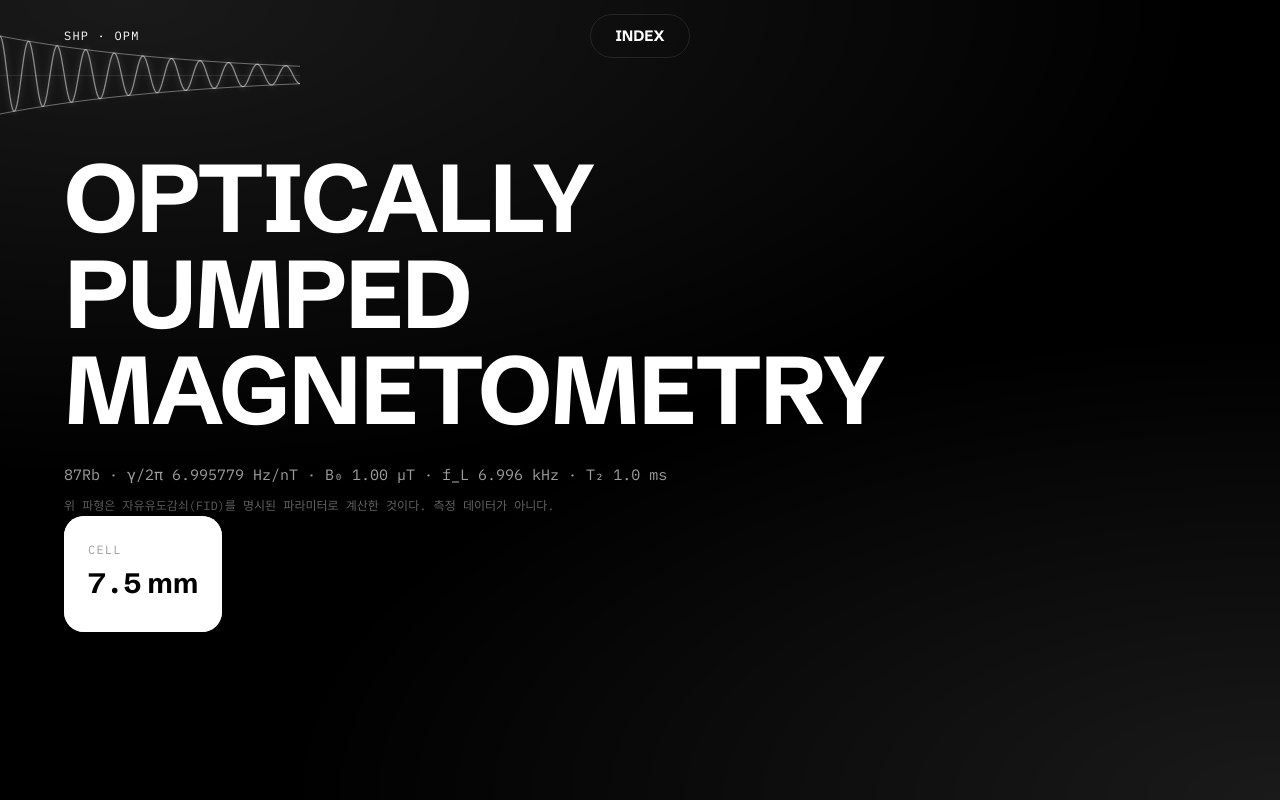
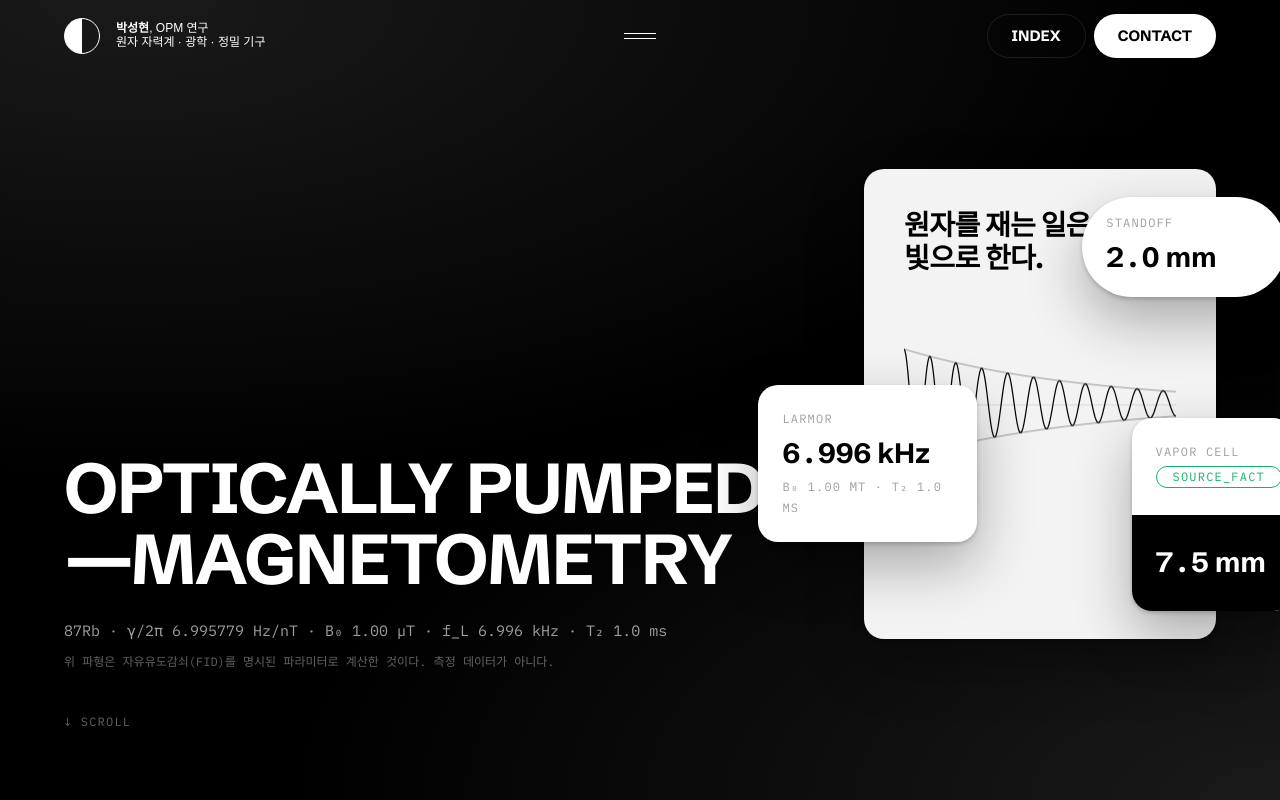
Before and after one commit to tjdgus5160/research-portfolio, a plain HTML site: page index.html in a window 1280 px wide. Shown: the top 800 px of the page. Drawn offline with Linux system fonts and the light colour scheme; a web font is replaced by a local one.

Commit message:
Finish the hero: the composition the reference actually has
The markup now matches the desktop capture — a bar carrying the mark, a
two-line greeting, a centred menu glyph and two pills; a tall light panel on
the right holding its headline top-left and the FID trace at its centre; three
cards biting the panel's edges (Larmor parameters, standoff, and a two-tone
vapor-cell card whose lower half goes black); the display type in the lower
left; meta, disclaimer and a scroll cue beneath it.

Three defects found by measuring the rendered page rather than reading it:

`.hero__grid` used `1fr 1fr`. Grid items default to `min-width: auto`, so the
column could not shrink below the min-content width of MAGNETOMETRY — 957px —
and the measured columns came out `956.586px 139.414px`. The stage got 139px,
the panel collapsed to a sliver and the three cards piled on top of each other.
`minmax(0, 1fr) minmax(0, 22rem)` gives the stage a real column.

The display floor was still sized for the old layout, so the same word
overflowed its 744px column by 108px and lost its last letter. 5.5vw / 5.25rem
fits it with room.

The cards sat over the panel's centre and hid the one thing the panel exists to
show. They now bite its edges; the trace reads.

fid.js draws on the light panel now, so it takes the paper ground's greys
instead of the black ground's — verified by reading the canvas back: 12,163
dark pixels, 0 light ones.

Also added scripts/serve.py. Three verification passes reported stale CSS as if
it were the current build and sent me chasing causes that were already fixed;
the preview server now sends no-store so what is measured is what is on disk.

Co-Authored-By: Claude Opus 5 <noreply@anthropic.com>

```diff
--- a/assets/css/components.css
+++ b/assets/css/components.css
@@ -122,7 +122,7 @@
   z-index: 2;
   height: 100%;
   display: grid;
-  grid-template-columns: 1fr 1fr;
+  grid-template-columns: minmax(0, 1fr) minmax(0, 22rem);
   align-items: center;
   gap: var(--s4);
   padding-top: var(--bar-h);
@@ -204,8 +204,8 @@
   color: var(--on-paper);
   padding: 0;
   overflow: hidden;
-  right: -12%;
-  bottom: 14%;
+  right: -22%;
+  bottom: 6%;
   width: 46%;
 }
 
@@ -235,14 +235,14 @@
 }
 
 .card--data {
-  left: -18%;
-  top: 28%;
+  left: -30%;
+  top: 46%;
   width: 62%;
 }
 
 .card--pill {
-  right: -14%;
-  top: 12%;
+  right: -20%;
+  top: 6%;
   width: 58%;
   padding: var(--s2) var(--s3);
   border-radius: var(--pill);
--- a/assets/css/tokens.css
+++ b/assets/css/tokens.css
@@ -49,7 +49,10 @@
   --font-body:    "IBM Plex Sans KR", "Apple SD Gothic Neo", "Malgun Gothic", sans-serif;
   --font-mono:    "IBM Plex Mono", ui-monospace, "SF Mono", Menlo, monospace;
 
-  --t-display: clamp(2.75rem, 7.5vw, 7rem);
+  /* MAGNETOMETRY is the longest word the hero has to carry. At 1512px the
+     left column is 888px wide, and the word needs 957px at 7rem — which is
+     what collapsed the grid. 6.5rem fits it with room to spare. */
+  --t-display: clamp(2.5rem, 5.5vw, 5.25rem);
   --t-h1:      clamp(2rem, 4vw, 3.5rem);
   --t-h2:      1.75rem;
   --t-h3:      1.125rem;
--- a/assets/js/fid.js
+++ b/assets/js/fid.js
@@ -51,12 +51,13 @@ export function mountFID(canvas) {
   let raf = null;
   let started = 0;
 
-  // The page is monochrome by intent and DESIGN.md gives the accent to the
-  // evidence chips alone, so the trace is drawn in the ground's own greys.
+  // The trace now sits inside the light panel, so it draws in the paper
+  // ground's greys. DESIGN.md gives the accent to the evidence chips alone,
+  // so it stays out of here.
   const colors = () => ({
-    trace: css(canvas, "--on-ink-dim") || "rgba(255,255,255,0.62)",
-    env: css(canvas, "--on-ink-faint") || "rgba(255,255,255,0.38)",
-    axis: css(canvas, "--ink-line") || "rgba(255,255,255,0.10)",
+    trace: css(canvas, "--on-paper") || "#000000",
+    env: css(canvas, "--on-paper-faint") || "rgba(0,0,0,0.38)",
+    axis: css(canvas, "--paper-line") || "rgba(0,0,0,0.10)",
   });
 
   function resize() {
@@ -103,11 +104,11 @@ export function mountFID(canvas) {
     // the trace, swept in
     const upto = Math.floor(n * sweep);
     ctx.strokeStyle = c.trace;
-    ctx.globalAlpha = 0.8;
+    ctx.globalAlpha = 1;
     ctx.lineWidth = 1.25;
     ctx.lineJoin = "round";
     ctx.shadowColor = c.trace;
-    ctx.shadowBlur = 6;
+    ctx.shadowBlur = 0;
     ctx.beginPath();
     for (let i = 0; i <= upto; i++) {
       const x = (i / n) * w;
--- a/index.html
+++ b/index.html
@@ -17,32 +17,59 @@
   <body>
     <header class="bar">
       <div class="shell bar__inner">
-        <span class="label">SHP · OPM</span>
-        <a class="pill pill--ghost" href="#index">INDEX</a>
+        <div class="bar__left">
+          <span class="bar__mark" aria-hidden="true"></span>
+          <span class="bar__greet"><strong>박성현</strong>, OPM 연구<br>원자 자력계 · 광학 · 정밀 기구</span>
+        </div>
+        <span class="bar__menu" aria-hidden="true"><span></span><span></span></span>
+        <div class="bar__right">
+          <a class="pill pill--ghost" href="#index">INDEX</a>
+          <a class="pill pill--solid" href="mailto:tjdgus5160@gmail.com">CONTACT</a>
+        </div>
       </div>
     </header>
 
-    <section class="hero on-ink">
+    <section class="hero">
       <div class="hero__sweep" aria-hidden="true"></div>
-      <canvas class="hero__canvas" id="fid" aria-hidden="true"></canvas>
-      <div class="shell hero__inner">
-        <h1 class="display">
-          OPTICALLY<br />PUMPED<br />MAGNETOMETRY
-        </h1>
-        <p class="hero__meta mono dim" id="fid-label"></p>
-        <p class="hero__note faint">
-          위 파형은 자유유도감쇠(FID)를 명시된 파라미터로 계산한 것이다. 측정 데이터가 아니다.
-        </p>
-        <div class="hero__cards">
-          <div class="card card--light">
+      <div class="shell hero__grid">
+
+        <div class="hero__voice">
+          <h1 class="hero__display">OPTICALLY PUMPED<br>—MAGNETOMETRY</h1>
+          <p class="hero__meta mono" id="fid-label"></p>
+          <p class="hero__note">위 파형은 자유유도감쇠(FID)를 명시된 파라미터로 계산한 것이다. 측정 데이터가 아니다.</p>
+          <a class="hero__scroll" href="#index">↓ SCROLL</a>
+        </div>
+
+        <div class="hero__stage">
+          <div class="panel">
+            <p class="panel__title">원자를 재는 일은,<br>빛으로 한다.</p>
+            <div class="panel__object">
+              <canvas id="fid" aria-hidden="true"></canvas>
+            </div>
+          </div>
+
+          <div class="card card--light card--data">
+            <p class="card__k">LARMOR</p>
+            <p class="card__v mono">6.996 kHz</p>
+            <p class="card__k">B₀ 1.00 µT · T₂ 1.0 ms</p>
+          </div>
+
+          <div class="card card--light card--pill">
             <p class="card__k">STANDOFF</p>
             <p class="card__v mono">2.0 mm</p>
           </div>
-          <div class="card card--light">
-            <p class="card__k">CELL</p>
-            <p class="card__v mono">7.5 mm</p>
+
+          <div class="card card--split">
+            <div class="card__top">
+              <p class="card__k">VAPOR CELL</p>
+              <span class="chip chip--source-fact">SOURCE_FACT</span>
+            </div>
+            <div class="card__bottom">
+              <p class="card__v mono">7.5 mm</p>
+            </div>
           </div>
         </div>
+
       </div>
     </section>
 
```
Also changed, not shown: 1 other file.
